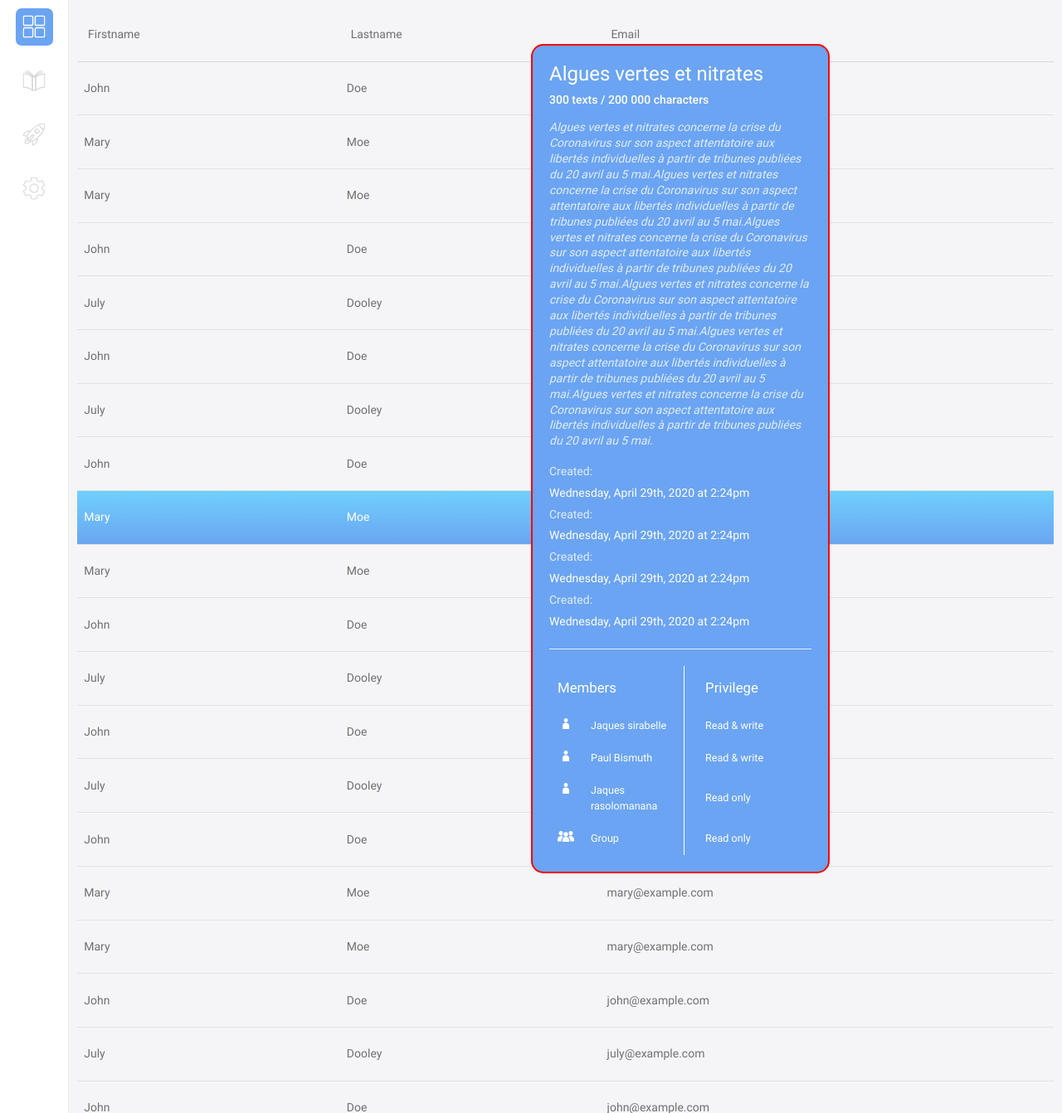
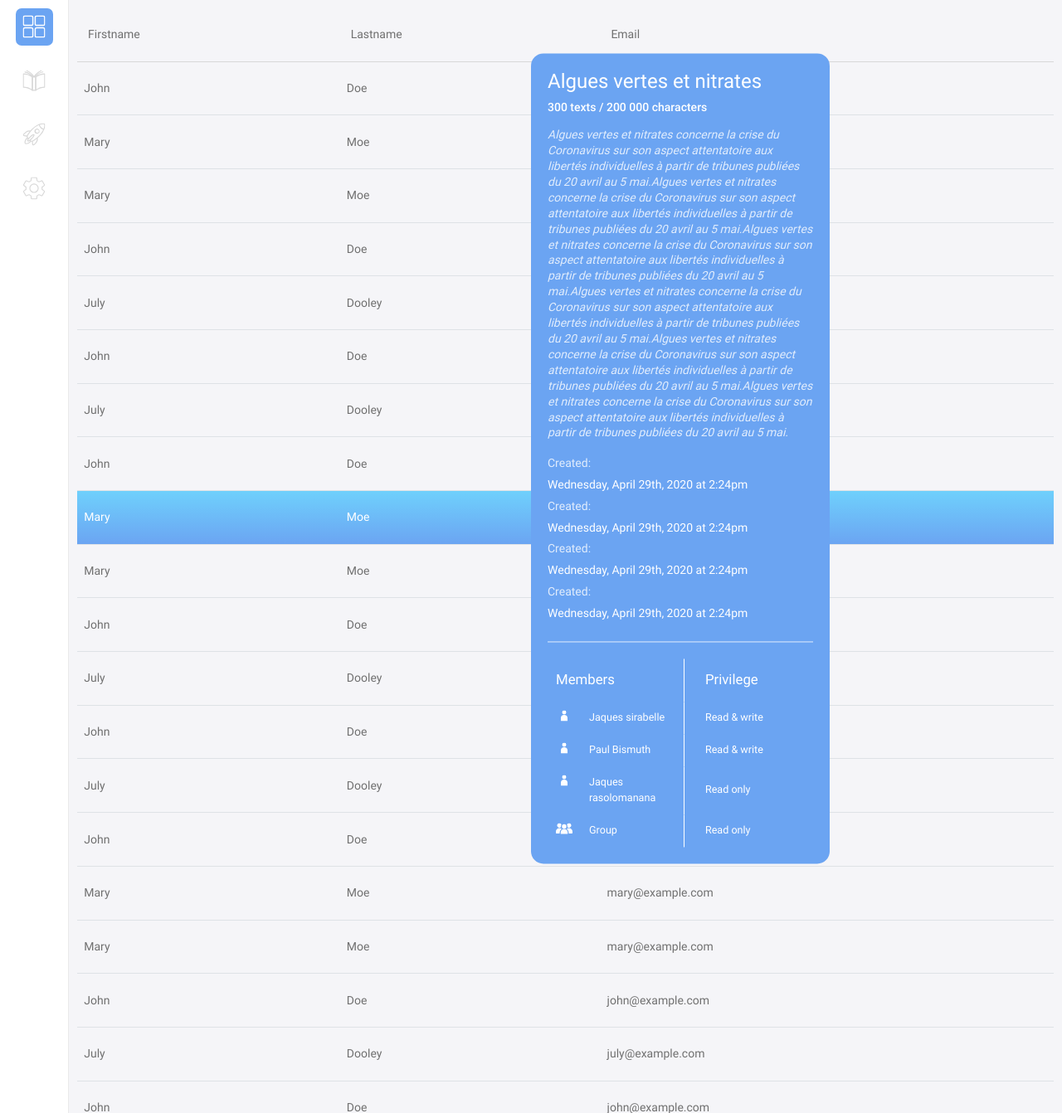
Before and after one commit to manu-lechat/prospero, a PHP site: page /projects_list.php in a window 1280 px wide. Shown: the part 237-1579 px from the top of the page at 83% size. Run offline with PHP 8.4, Linux system fonts and the light colour scheme.

Commit message:
Update prospero.css

```diff
--- a/assets/css/prospero.css
+++ b/assets/css/prospero.css
@@ -242,9 +242,12 @@ th:nth-child(1):before{ display: none; }
 .template_listing .table>:not(caption)>*>* {  padding: 1.4rem .5rem; }
 .template_listing .table tr{ transition: all 1s; }
 .template_listing .table tr:hover{ background: var(--color_4);}
-.template_listing .listing_modale_wrapper{ background: var(--color_2) ; width: 360px; padding: var(--gutter_unit); max-height: 80%; overflow-y: auto; border:2px solid red;  color: white; border-radius: 15px; position: absolute; top: 50%; left: 50%; transform: translateY(-50%); }
+.template_listing .listing_modale_wrapper{ background: var(--color_2) ; width: 360px; padding: var(--gutter_unit); max-height: 80%; overflow-y: auto; color: white; border-radius: 15px; position: absolute; top: 50%; left: 50%; transform: translateY(-50%); }
 .template_listing .listing_modale_wrapper .edition-widget{ color: white; }
 .project-infos-container .edition-widget.editable:hover{ color: var(--color_2);; }
+
+.template_listing .listing_modale_wrapper .tags-input .badge {    background: none;    border: 1px solid white!important; color: white border-radius:20px; }
+
 .tags-input .dropdown{ padding: 0; }
 
 
```
